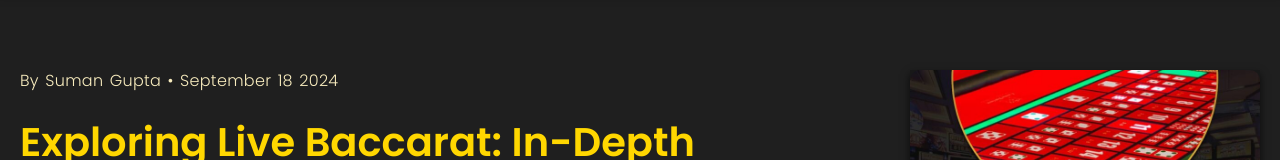
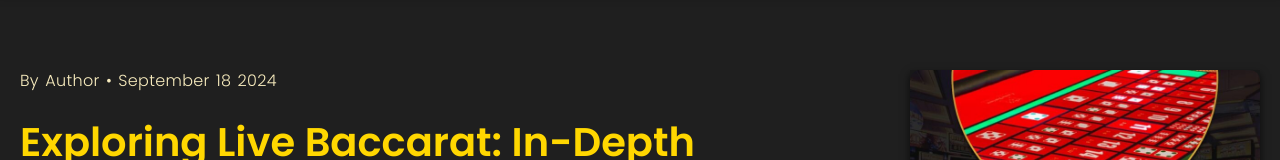
Before and after one commit to Michaelcarduce/SwertePlus4, a plain HTML site: page baccarat.html in a window 1280 px wide. Shown: the part 120-280 px from the top of the page. Drawn offline with Linux system fonts and the light colour scheme.

Commit message:
Update baccarat.html

```diff
--- a/baccarat.html
+++ b/baccarat.html
@@ -23,7 +23,7 @@
   <main>
     <section class="dualCompartmentFlexContainerLayoutUneven overflowXHorizontalHidden mt110 ptb80 plr20">
       <div class="compartmentStackedLayoutLeft">
-        <p class="metadescriptions colorReg1 mb20">By Suman Gupta • September 18 2024</p>
+        <p class="metadescriptions colorReg1 mb20">By Author • September 18 2024</p>
         <h1 class="heading1 colorPri mb40">Exploring Live Baccarat: In-Depth Features</h1>
         <picture class="img_fit2 mb40">
           <source media="(min-width: 481px)" srcset="img/homebanner17.jpg">
```
